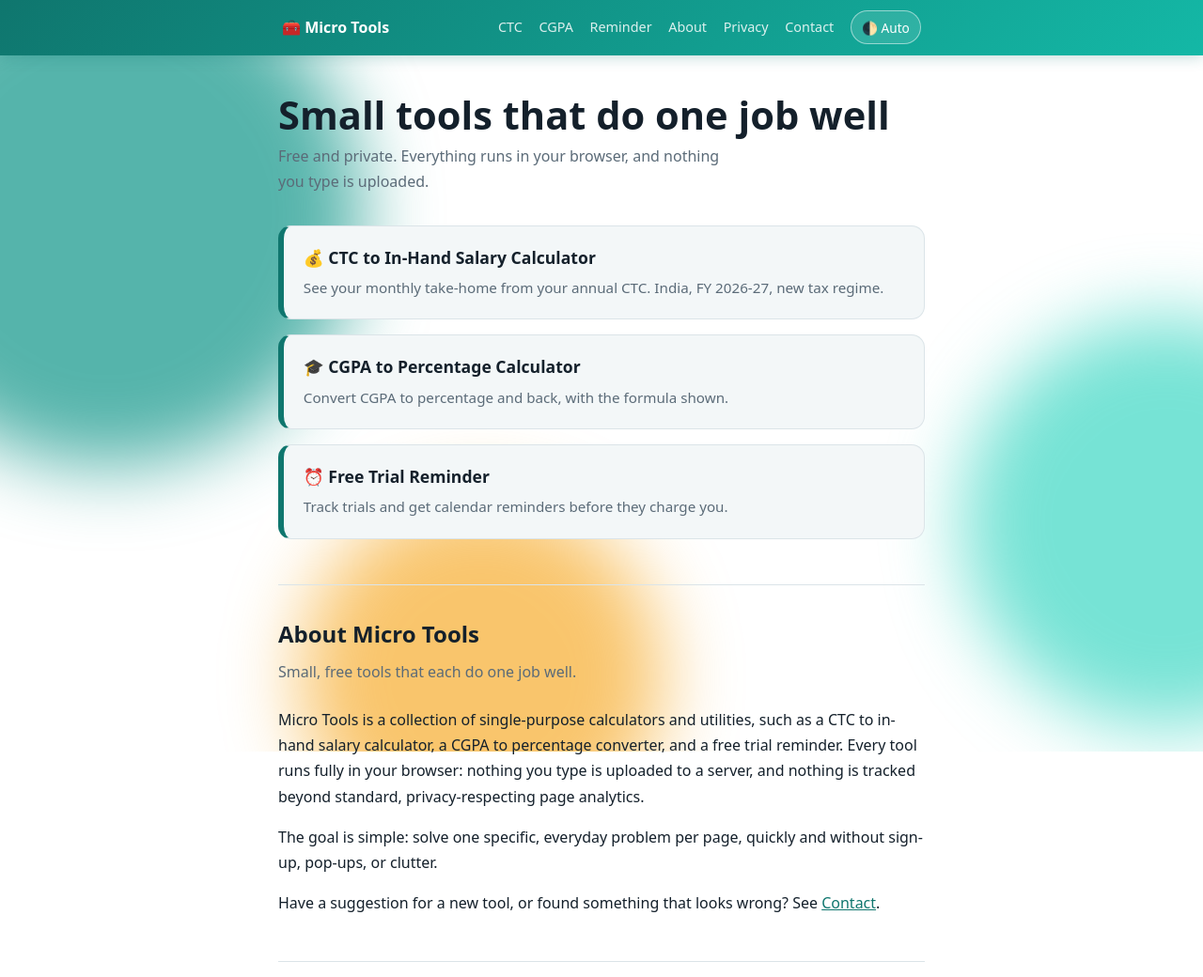
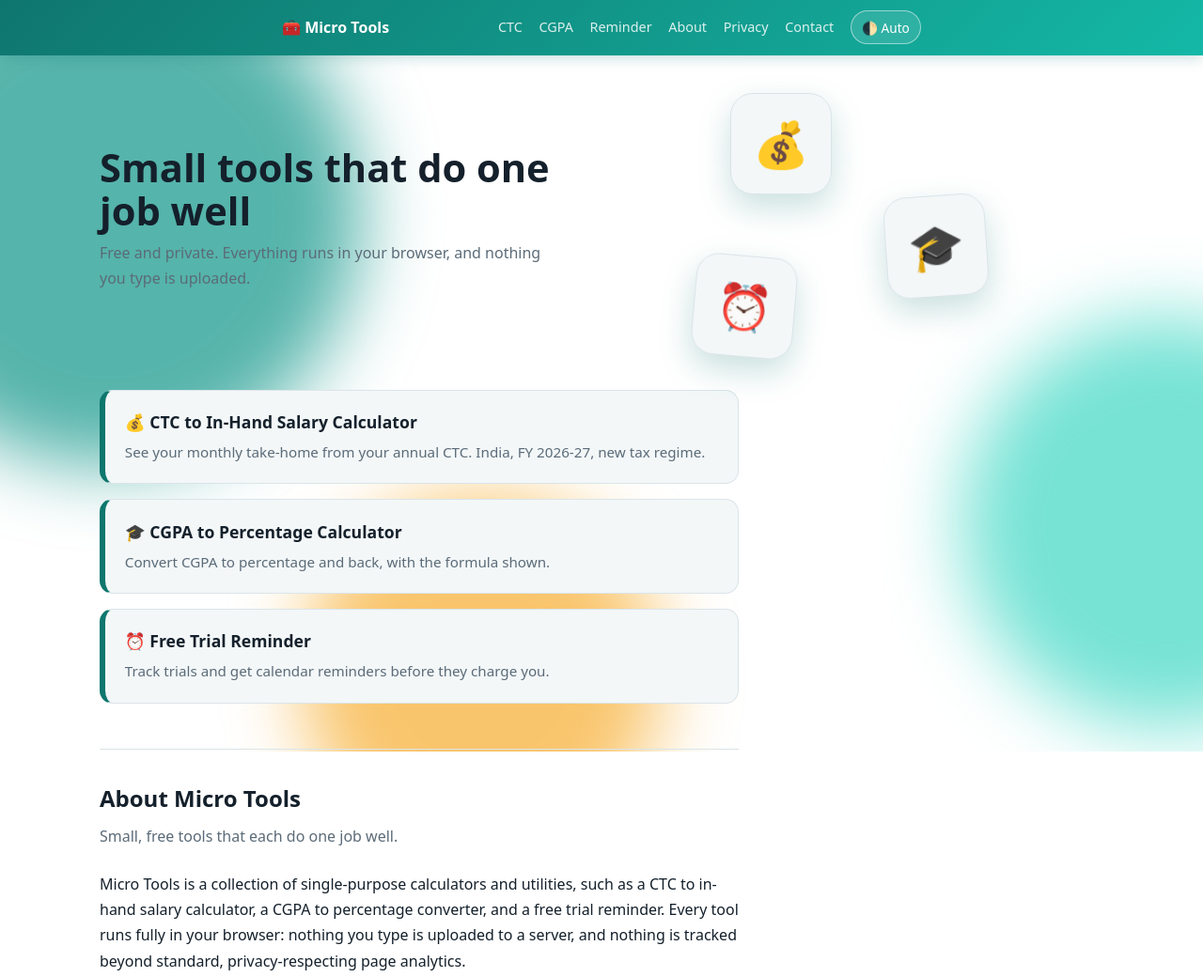
Before and after one commit to gitttannesha/micro-tools, a plain HTML site: page index.html in a window 1280 px wide. Shown: the top 1040 px of the page at 94% size. Drawn offline with Linux system fonts and the light colour scheme.

Commit message:
Add wide hero section with floating emoji cards, matching landing-page style layout

```diff
--- a/index.html
+++ b/index.html
@@ -20,12 +20,22 @@
 <script async src="https://pagead2.googlesyndication.com/pagead/js/adsbygoogle.js?client=ca-pub-5302080091133131" crossorigin="anonymous"></script>
 <link rel="stylesheet" href="assets/style.css">
 <style>
-main.h{--fg:#14202b;--mut:#5b6b78;--bd:#dbe4e8;--card:#f3f7f8;--ac:#0f766e;max-width:720px;margin:0 auto;padding:2.5rem 1rem 3rem;color:var(--fg)}
+main.h{--fg:#14202b;--mut:#5b6b78;--bd:#dbe4e8;--card:#f3f7f8;--ac:#0f766e;max-width:1100px;margin:0 auto;padding:2.5rem 1rem 3rem;color:var(--fg)}
 @media(prefers-color-scheme:dark){main.h{--fg:#e5edf1;--mut:#92a4af;--bd:#283740;--card:#162027;--ac:#34d3c1}}
 html[data-theme="dark"] main.h{--fg:#e5edf1;--mut:#92a4af;--bd:#283740;--card:#162027;--ac:#34d3c1}
 html[data-theme="light"] main.h{--fg:#14202b;--mut:#5b6b78;--bd:#dbe4e8;--card:#f3f7f8;--ac:#0f766e}
+.hero{display:flex;gap:2.5rem;align-items:center;flex-wrap:wrap;margin-bottom:1rem}
+.hero-text{flex:1 1 360px;min-width:280px}
 main.h h1{font-size:clamp(1.9rem,6vw,2.6rem);line-height:1.12;margin:0 0 .5rem}
 .h .lead{color:var(--mut);margin:0 0 2rem;max-width:52ch}
+.hero-art{flex:1 1 300px;min-width:260px;position:relative;height:300px}
+.hero-card{position:absolute;width:108px;height:108px;background:var(--card);border:1px solid var(--bd);border-radius:24px;box-shadow:0 14px 34px rgba(15,118,110,.22);display:flex;align-items:center;justify-content:center;font-size:3rem;animation:hc-float 6s ease-in-out infinite}
+.hero-card:nth-child(1){top:0;left:18%;animation-delay:0s}
+.hero-card:nth-child(2){top:38%;left:52%;--r:-4deg;animation-delay:1.2s}
+.hero-card:nth-child(3){top:62%;left:10%;--r:5deg;animation-delay:2.4s}
+@keyframes hc-float{0%,100%{transform:translateY(0) rotate(var(--r,0deg))}50%{transform:translateY(-14px) rotate(var(--r,0deg))}}
+@media(prefers-reduced-motion:reduce){.hero-card{animation:none}}
+@media(max-width:720px){.hero-art{height:220px;order:2}.hero-card{width:84px;height:84px;font-size:2.2rem}}
 .grid{display:grid;gap:1rem}
 .tool{display:block;text-decoration:none;color:inherit;padding:1.2rem 1.3rem;border:1px solid var(--bd);border-left:6px solid var(--ac);border-radius:14px;background:var(--card)}
 .tool:hover,.tool:focus-visible{border-color:var(--ac);outline:none;box-shadow:0 6px 18px rgba(15,118,110,.18)}
@@ -33,6 +43,7 @@ main.h h1{font-size:clamp(1.9rem,6vw,2.6rem);line-height:1.12;margin:0 0 .5rem}
 .tool span{color:var(--mut);font-size:.95rem}
 .h footer{margin-top:2.5rem;color:var(--mut);font-size:.85rem}
 html{scroll-behavior:smooth}
+.h .narrow{max-width:680px}
 .h section.page{border-top:1px solid var(--bd);padding-top:2rem;margin-top:3rem;scroll-margin-top:1.2rem}
 .h section.page h2{font-size:1.5rem;margin:0 0 .4rem}
 .h section.page h3{font-size:1.1rem;margin:2rem 0 .6rem}
@@ -57,14 +68,23 @@ html{scroll-behavior:smooth}
 </div>
 </div></nav>
 <main class="h">
+<div class="hero">
+<div class="hero-text">
 <h1>Small tools that do one job well</h1>
 <p class="lead">Free and private. Everything runs in your browser, and nothing you type is uploaded.</p>
-<div class="grid">
+</div>
+<div class="hero-art" aria-hidden="true">
+<div class="hero-card">💰</div>
+<div class="hero-card">🎓</div>
+<div class="hero-card">⏰</div>
+</div>
+</div>
+<div class="grid narrow">
 <a class="tool" href="tools/ctc-to-inhand/"><b>💰 CTC to In-Hand Salary Calculator</b><span>See your monthly take-home from your annual CTC. India, FY 2026-27, new tax regime.</span></a>
 <a class="tool" href="tools/cgpa-to-percentage/"><b>🎓 CGPA to Percentage Calculator</b><span>Convert CGPA to percentage and back, with the formula shown.</span></a>
 <a class="tool" href="tools/subscription-reminder/"><b>⏰ Free Trial Reminder</b><span>Track trials and get calendar reminders before they charge you.</span></a>
 </div>
-<section class="page" id="about">
+<section class="page narrow" id="about">
 <h2>About Micro Tools</h2>
 <p class="lead">Small, free tools that each do one job well.</p>
 <p>Micro Tools is a collection of single-purpose calculators and utilities, such as a CTC to in-hand salary calculator, a CGPA to percentage converter, and a free trial reminder. Every tool runs fully in your browser: nothing you type is uploaded to a server, and nothing is tracked beyond standard, privacy-respecting page analytics.</p>
@@ -72,7 +92,7 @@ html{scroll-behavior:smooth}
 <p>Have a suggestion for a new tool, or found something that looks wrong? See <a href="#contact">Contact</a>.</p>
 </section>
 
-<section class="page" id="privacy">
+<section class="page narrow" id="privacy">
 <h2>Privacy Policy</h2>
 <p class="lead">Last updated: November 2026</p>
 <h3>What we collect</h3>
@@ -89,7 +109,7 @@ html{scroll-behavior:smooth}
 <p>Questions about this policy? See <a href="#contact">Contact</a>.</p>
 </section>
 
-<section class="page" id="contact">
+<section class="page narrow" id="contact">
 <h2>Contact</h2>
 <p class="lead">Questions, feedback, or a tool you'd like to see?</p>
 <p>Email us at <a href="mailto:anneshawork017@gmail.com">anneshawork017@gmail.com</a></p>
```
